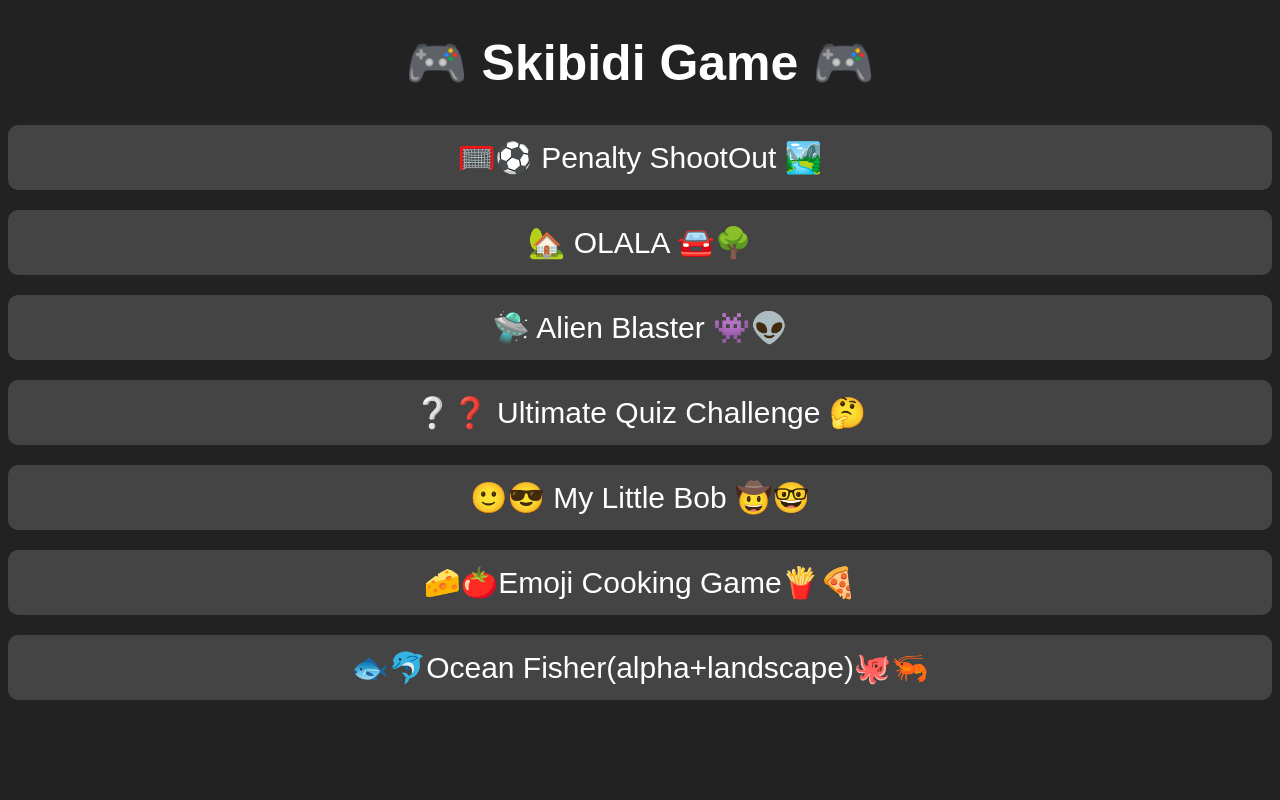
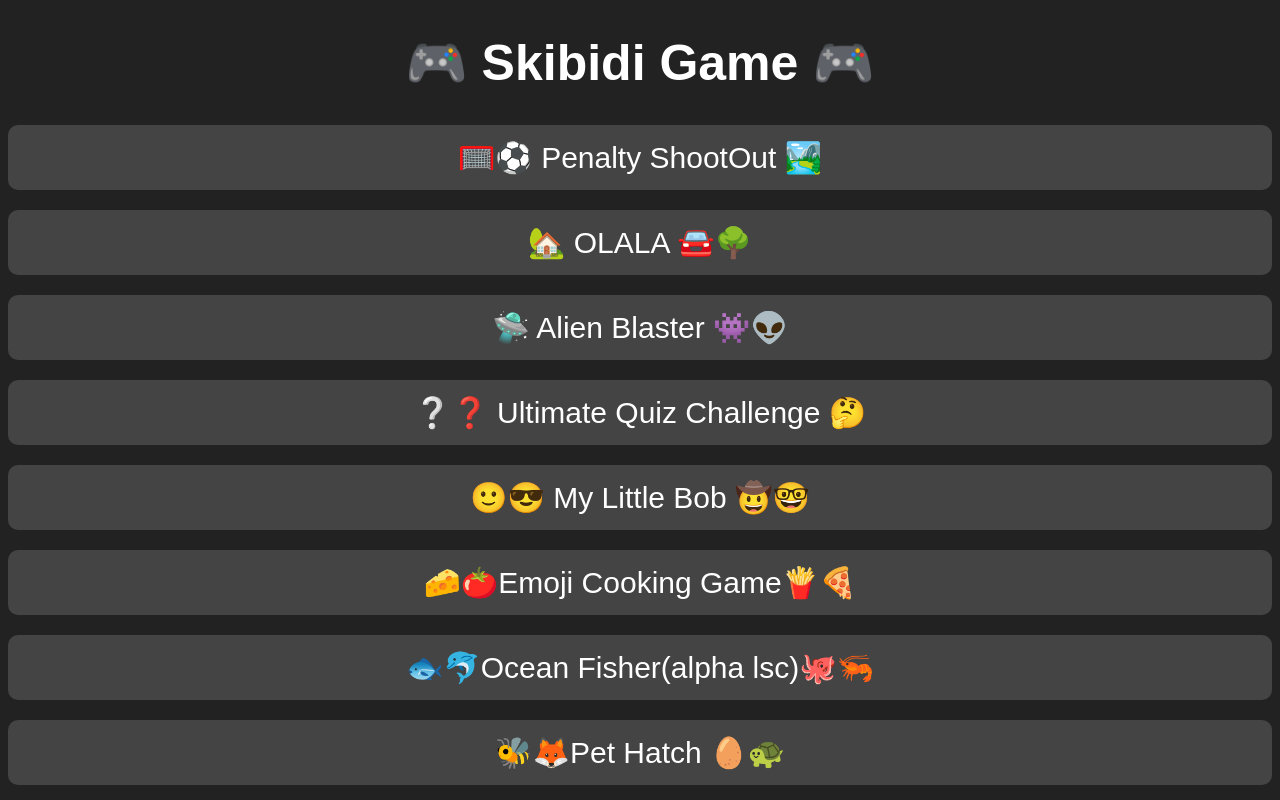
Before and after one commit to solololo834/-Skibidi-Game-, a plain HTML site: page index.html in a window 1280 px wide. Drawn offline with Linux system fonts and the light colour scheme.

Commit message:
Update index.html

```diff
--- a/index.html
+++ b/index.html
@@ -45,7 +45,8 @@
         <a class="game-item" href="https://solololo834.github.io/Ultimate-Quiz-Challenge/" target="_blank">❔❓ Ultimate Quiz Challenge 🤔</a>
         <a class="game-item" href="https://solololo834.github.io/My-little-Bob-/" target="_blank">🙂😎 My Little Bob 🤠🤓</a>
         <a class="game-item" href="https://solololo834.github.io/Emoji-Cooking-Game/" target="_blank">🧀🍅Emoji Cooking Game🍟🍕</a>
-        <a class="game-item" href="https://solololo834.github.io/Ocean-fisher/" target="_blank">🐟🐬Ocean Fisher(alpha+landscape)🐙🦐</a>
+        <a class="game-item" href="https://solololo834.github.io/Ocean-fisher/" target="_blank">🐟🐬Ocean Fisher(alpha lsc)🐙🦐</a>
+        <a class="game-item" href="https://solololo834.github.io/Pet-hatch/" target="_blank">🐝🦊Pet Hatch 🥚🐢</a>
     </div>
 </body>
 </html>
```
